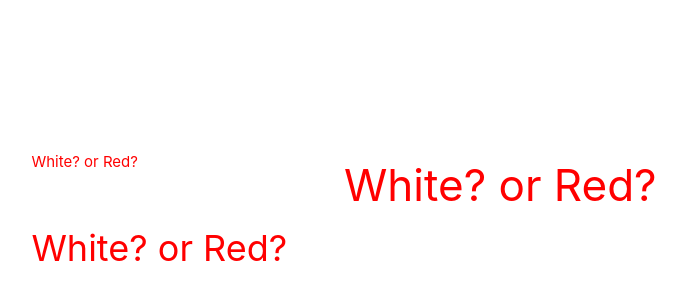
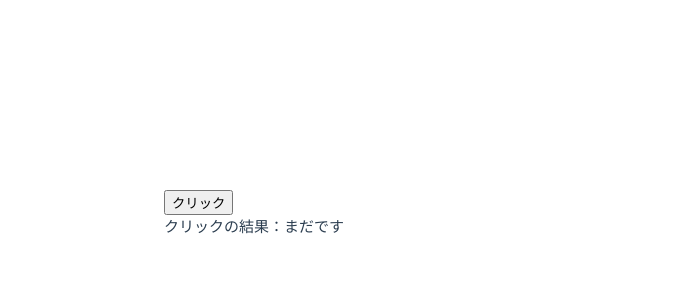
Before and after one commit to koyamal/pra_vue3, a Vue app in the folder Vue3FrontDevTextBook02/chap02/hello-vue/: page / in a window 1280 px wide. Shown: the part 186-486 px from the top of the page, without its empty margins (296-982 px from the left). Built offline with nearby package versions, Linux system fonts and the light colour scheme.

Commit message:
Use v-on

```diff
--- a/Vue3FrontDevTextBook02/chap02/hello-vue/src/App.vue
+++ b/Vue3FrontDevTextBook02/chap02/hello-vue/src/App.vue
@@ -1,31 +1,18 @@
 <script setup lang="ts">
 import {ref, computed} from "vue";
 
-const whiteOrRed = ref("white");
-
-const textSizeRef = ref(`${Math.round(Math.random() * 25) + 10}pt`);
-
-const textSize = computed(
-  (): string => {
-    const size = Math.round(Math.random() * 25) + 10;
-    return `${size}pt`;
-  }
-);
-
-setInterval(() => {
-  textSizeRef.value = `${Math.round(Math.random() * 25) + 10}pt`;
-  if (whiteOrRed.value === "white") {
-    whiteOrRed.value = "red";
-  } else {
-    whiteOrRed.value = "white";
-  }
-}, 1000);
+const randValue = ref("まだです");
+const onButtonClick = (): void => {
+  const rand = Math.round(Math.random() * 10);
+  randValue.value = String(rand);
+};
 </script>
 
 <template>
-  <p v-bind:style="{color: whiteOrRed}">White? or Red?</p>
-  <p v-bind:style="{color: whiteOrRed, fontSize:textSize}">White? or Red?</p>
-  <p v-bind:style="{color: whiteOrRed, fontSize:textSizeRef}">White? or Red?</p>
+  <section>
+    <button v-on:click="onButtonClick">クリック</button>
+    <p>クリックの結果：{{randValue}}</p>
+  </section>
 </template>
 
 <style scoped>
```
